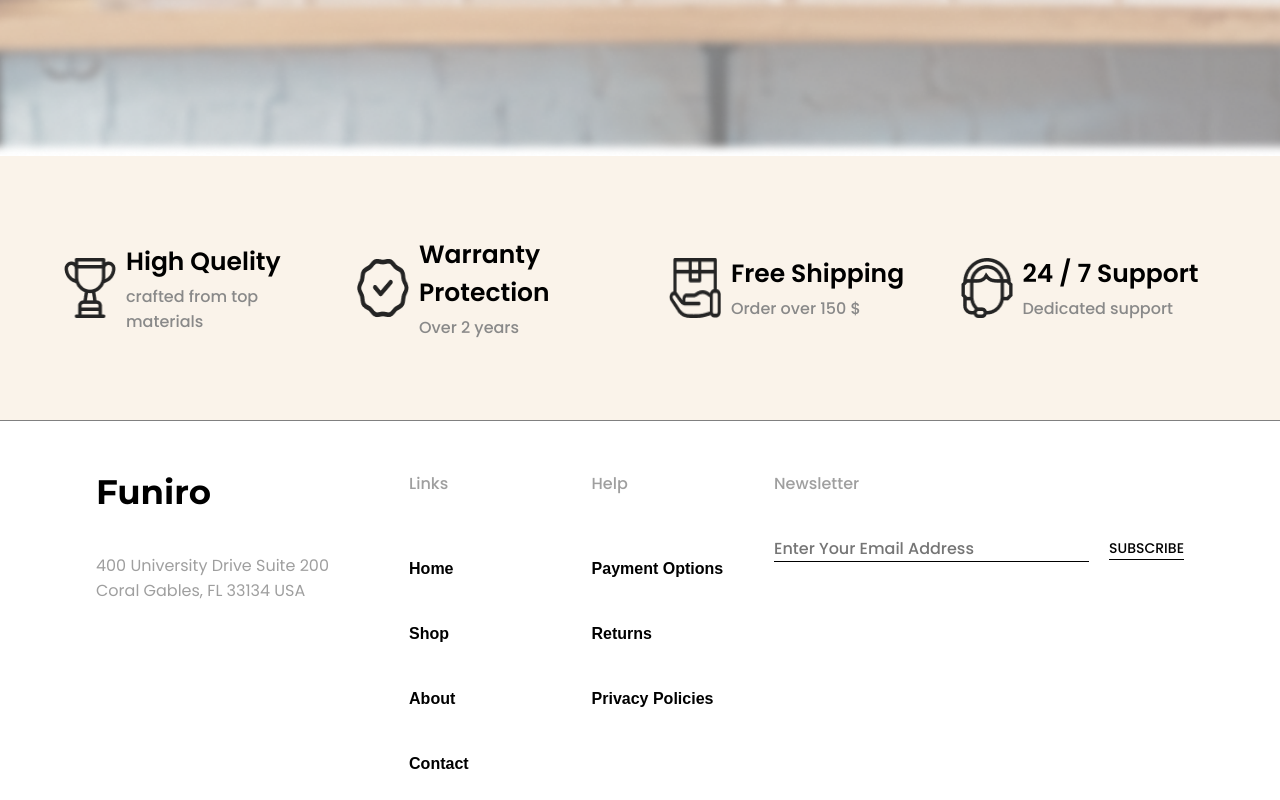
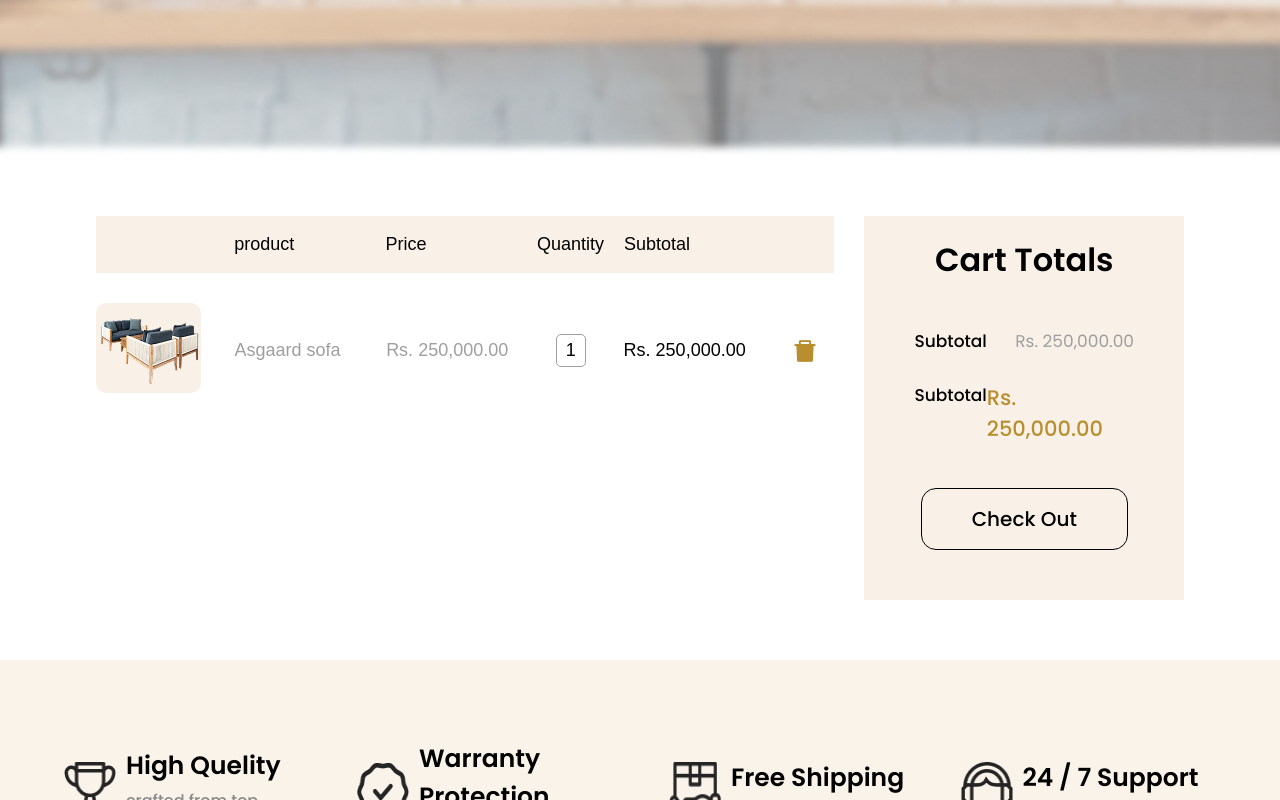
Before and after one commit to nzsakib507/Assignment-1_IC_MERN_B-4, a plain HTML site: page E_Commerce_Website_Figma/cart.html in a window 1280 px wide. Shown: the part 426-1226 px from the top of the page. Drawn offline with Linux system fonts and the light colour scheme; a web font is replaced by a local one.

Commit message:
cart page compleate

```diff
--- a/E_Commerce_Website_Figma/cart-style.css
+++ b/E_Commerce_Website_Figma/cart-style.css
@@ -46,3 +46,132 @@ a{
     font-family: 'poppins' sans-serif;
     margin-top: 20px;
 } */
+
+
+
+#cart-area-container{
+    margin: 60px auto;
+    width: 85%;
+    border: none;
+}
+.cart-container{
+    width: 100%;
+    margin: 0 auto;
+    display: flex;
+    flex-wrap: nowrap;
+    justify-content: space-between;
+    gap: 30px;
+}
+.cart-product-holder{
+    flex: 70%;
+    /* background-color: green; */
+}
+.cart-product-header{
+    background-color: #F9F1E7;
+    display: flex;
+    flex-wrap: nowrap;
+    justify-content: space-between;
+    align-items: center;
+    gap: 20px;
+    color: #000;
+    font-family: 'Poppins', sans-serif;
+    font-size: 18px;
+    font-weight: 500;
+    padding: 18px 0;
+}
+.cart-product-product{
+    background: transparent!important;
+    margin: 12px 0;
+}
+.text-gray{
+    color: #9f9f9f;
+}
+.cart-header-image{
+    width: 18%;
+}
+.cart-header-image>img{
+    background: #F9F1E7;
+    border-radius: 10px;
+}
+.cart-header-product{
+    width: 20%;
+}
+.cart-header-price{
+    width: 20%;
+}
+.cart-header-quantity{
+    width: 10%;
+}
+.quentity-border{
+    border-radius: 5px;
+    border: 1px solid #9f9f9f;
+    margin: 0 auto;
+    padding: 5px 9px;
+    display: inline-block;
+}
+.cart-header-subtotal{
+    width: 20%;
+}
+.cart-header-del{
+    width: 9%;
+}
+.cart-header-del{
+    display: flex;
+    justify-content: center;
+    align-items: center;
+}
+.cart-product-price-holder{
+    flex: 30%;
+    background: #F9F1E7;
+    padding: 20px 50px;
+}
+.cart-product-price-title{
+    font-size: 32px;
+    font-weight: 600;
+    text-align: center;
+    color: #000;
+    font-family: 'Poppins', sans-serif;
+    padding-bottom: 30px;
+}
+.cart-total-subtotal-holder{
+    padding: 14px 0;
+    display: flex;
+    flex-wrap: nowrap;
+    justify-content: space-between;
+}
+.cart-subtotal-text{
+    font-size: 17px;
+    font-weight: 500;
+    color: #000;
+    font-family: 'Poppins', sans-serif;
+}
+.cart-subtotal-price{
+    font-size: 17px;
+    font-weight: 400;
+    color: #9f9f9f;
+    font-family: 'Poppins', sans-serif;
+}
+.cart-total-price{
+    color: #B88E2F;
+    font-size: 21px;
+    font-weight: 500;
+    font-family: 'Poppins', sans-serif;
+}
+.cart-check-out-btn{
+    width: 100%;
+    margin: 0 auto;
+    display: flex;
+    flex-wrap: nowrap;
+    justify-content: center;
+}
+.cart-check-out-btn>a{
+    display: inline-block;
+    margin: 30px auto;
+    padding: 15px 50px;
+    color: #000;
+    font-size: 20px;
+    font-weight: 500;
+    border: 1px solid #000;
+    border-radius: 15px;
+    font-family:  "Poppins", sans-serif;
+}
--- a/E_Commerce_Website_Figma/cart.html
+++ b/E_Commerce_Website_Figma/cart.html
@@ -48,6 +48,43 @@
     <section id="shop-hero">
         <div class="shop-hero-title">Cart</div>
         <div class="shop-hero-sub-title"><b>Home</b> > Cart</div>
+    </section>
+
+    <section id="cart-area-container">
+        <div class="cart-container">
+            <div class="cart-product-holder">
+                <div class="cart-product-header">
+                    <div class="cart-header-image"> </div>
+                    <div class="cart-header-product">product</div>
+                    <div class="cart-header-price">Price</div>
+                    <div class="cart-header-quantity">Quantity</div>
+                    <div class="cart-header-subtotal">Subtotal</div>
+                    <div class="cart-header-del"></div>
+                </div>
+                <div class="cart-product-header cart-product-product">
+                    <div class="cart-header-image"><img src="./assets/images/cart/Asgaard sofa 5.png" alt=""></div>
+                    <div class="cart-header-product text-gray">Asgaard sofa</div>
+                    <div class="cart-header-price text-gray">Rs. 250,000.00</div>
+                    <div class="cart-header-quantity" style="display: flex;"><span class="quentity-border">1</span></div>
+                    <div class="cart-header-subtotal">Rs. 250,000.00</div>
+                    <div class="cart-header-del"><img src="./assets/images/cart/del-icon.png" alt=""></div>
+                </div>
+            </div>
+            <div class="cart-product-price-holder">
+                <div class="cart-product-price-title">Cart Totals</div>
+                <div class="cart-total-subtotal-holder">
+                    <div class="cart-subtotal-text">Subtotal</div>
+                    <div class="cart-subtotal-price">Rs. 250,000.00</div>
+                </div>
+                <div class="cart-total-subtotal-holder">
+                    <div class="cart-subtotal-text">Subtotal</div>
+                    <div class="cart-total-price ">Rs. 250,000.00</div>
+                </div>
+                <div class="cart-check-out-btn">
+                    <a href="#">Check Out</a>
+                </div>
+            </div>
+        </div>
     </section>
 
     <section id="features">
```
Also changed, not shown: E_Commerce_Website_Figma/assets/images/cart/Asgaard sofa 5.png (added), E_Commerce_Website_Figma/assets/images/cart/del-icon.png (added).
